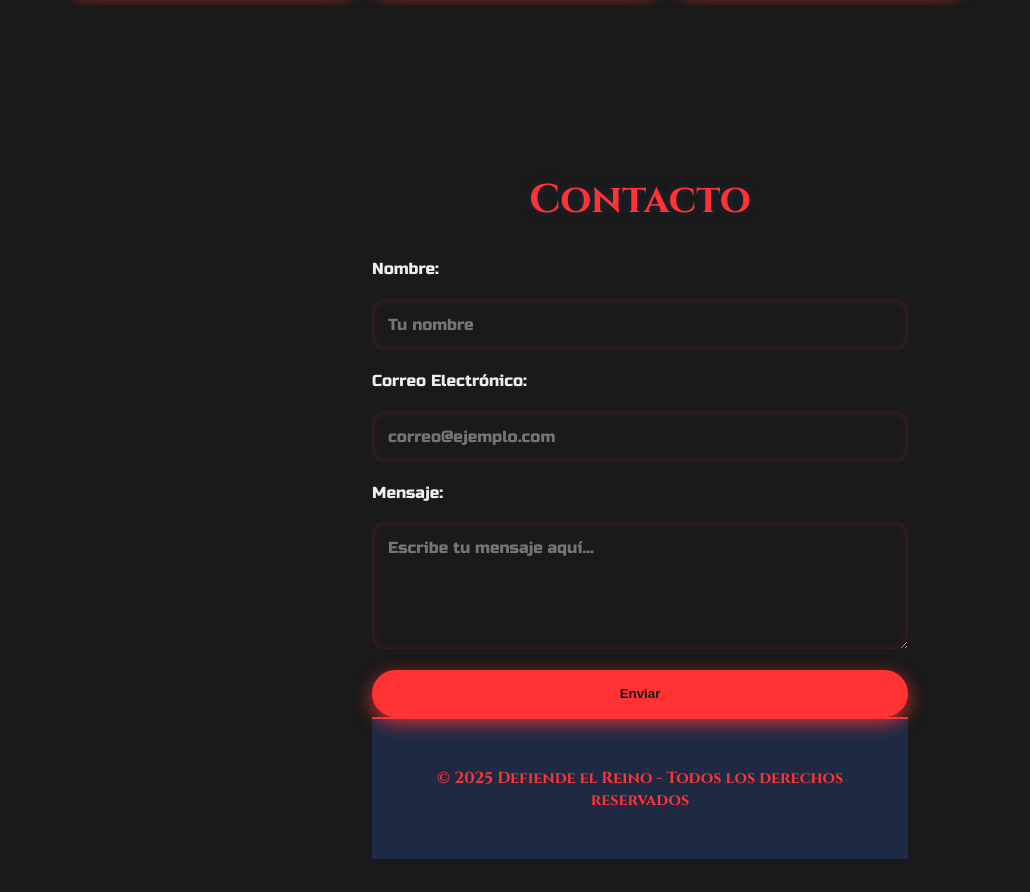
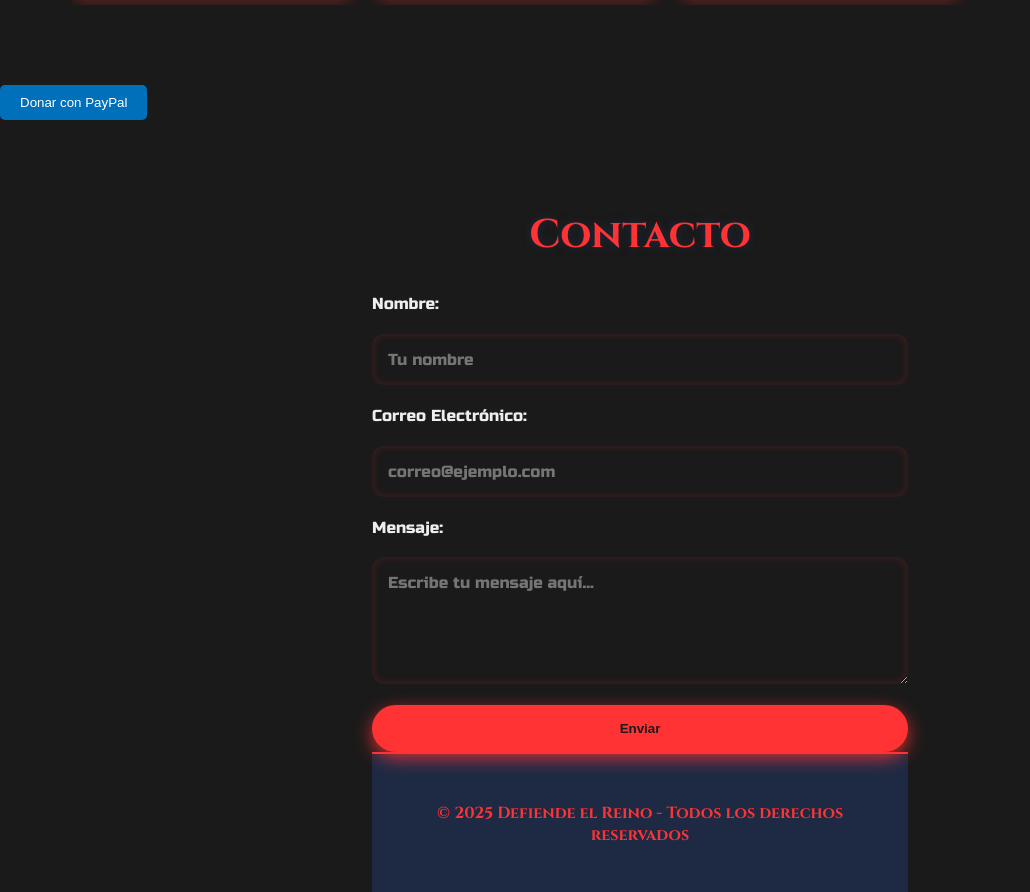
Before and after one commit to oliva1233/videojuegos, a plain HTML site: page index.html in a window 1280 px wide. Shown: the part 3289-4181 px from the top of the page, without its empty margins (0-1030 px from the left). Drawn offline with Linux system fonts and the light colour scheme.

Commit message:
Add files via upload

```diff
--- a/index.html
+++ b/index.html
@@ -594,7 +594,11 @@
     </div>
   </div>
 </section>
-
+<a href="https://www.paypal.com/donate/?hosted_button_id=TTMXDG2ECL4JJ" target="_blank" rel="noopener noreferrer" >
+  <button style="padding: 10px 20px; background-color: #0070ba; color: white; border: none; border-radius: 5px; cursor: pointer;">
+    Donar con PayPal
+  </button>
+</a>
 <section id="contacto" aria-label="Formulario de contacto">
   <h3>Contacto</h3>
 <form onsubmit="enviarWhatsApp(); return false;">
@@ -627,7 +631,10 @@
 
 <footer>
   <p>© 2025 Defiende el Reino - Todos los derechos reservados</p>
+
 </footer>
+
+
 
 </body>
 </html>
```
